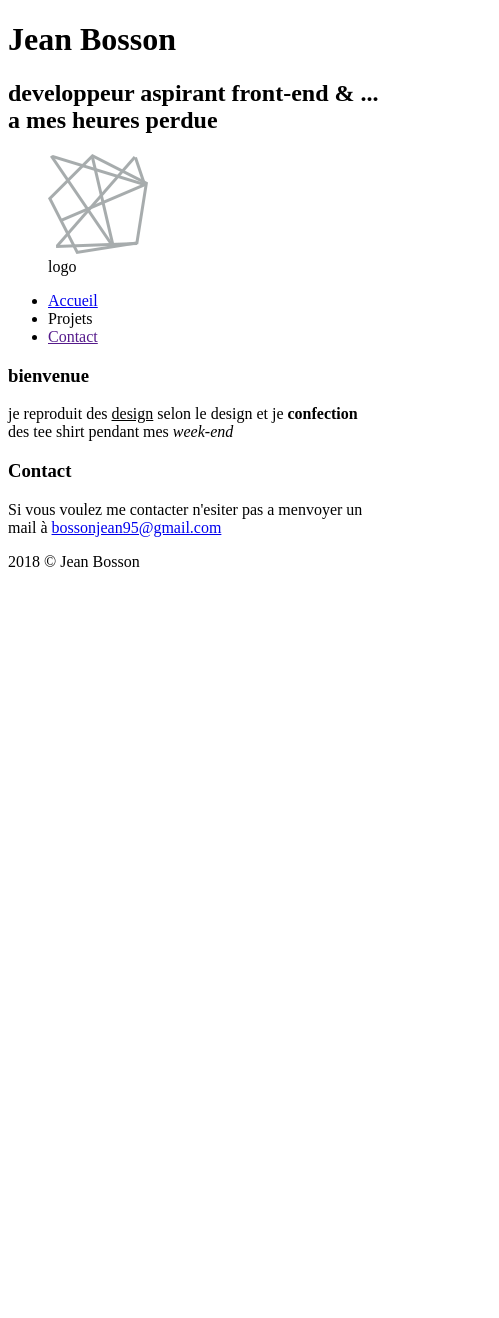
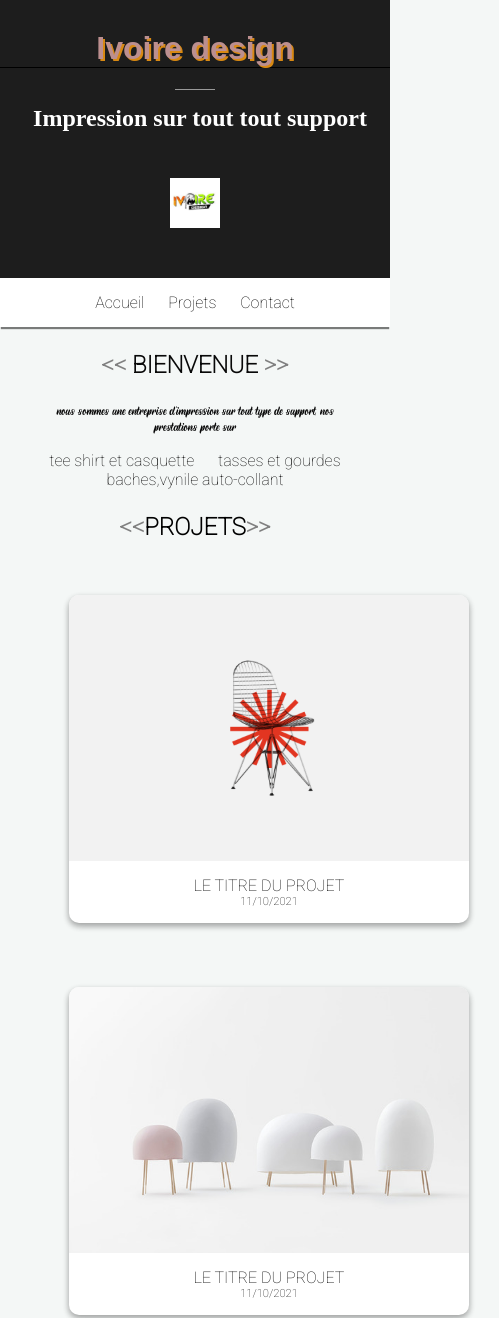
Before and after one commit to jeanbosson/lasttime, a plain HTML site: page index.html in a window 390 px wide. Shown: the top 1318 px of the page, 499 px wide, since content can reach past the window. Before the commit the page ends 844 px from the top, so only its background shows below. Drawn offline with Linux system fonts and the light colour scheme; a web font is replaced by a local one.

Commit message:
responsivite

```diff
--- /dev/null
+++ b/design/style.css
@@ -0,0 +1,233 @@
+body{
+    font-family: 'Roboto', sans-serif;
+    background-color: #F4F7F6;
+    margin: 0%;
+    /* background-image: url(le liens);
+    background-attachment: fixed;  */
+    /* background-repeat: repeat; */
+
+}
+img{
+    /* float: left; */
+
+}
+#logo{
+    margin-top: 30px;
+
+    width: 50px;
+
+
+}
+header{
+    text-align: center;
+    background-color: #1D1D1D;
+    color: white;
+    padding-bottom: 30px;
+}
+section{
+    text-align: center;
+}
+nav{
+    text-align: center;
+    background-color: white;
+    box-shadow: 0px 3px 1px -1px rgba(0, 0, 0, 0.5);
+    font-size: 1,1em;
+    padding: 15px;
+
+
+
+    /* clear: both; */
+}
+
+
+
+
+h1{
+    font-family:'Noto+Sans+Display', sans-serif ;
+    /* pour suprimer lespace du haut  */
+    margin-top: 0%;
+    padding-top: 30px;
+
+    /* opacity: ; */
+    /* prend une valeur entre 0 et 1 ; oon ne vois plus l'element */
+    border-bottom: 1px black solid;
+    /* box-shadow: 0px 0px 0px black; les ombres */
+    text-shadow: 2px 2px 0px rgb(216, 137, 19);
+
+}
+h1:hover {
+    color: rosybrown;
+}
+h2{
+   font-family: 'Libre+Baskerville';
+   font-size: 1.5em;
+   border-radius: 10px 10px;
+   width: 400px;
+   /* il a centrer lelement */
+   margin: auto;
+   /* pour cacher ce qui depasse */
+   /* overflow:hidden ; */
+
+   /* border-radius: 10px / 30px; courbe */
+   /* border radius accmpagne le border */
+   word-wrap: break-word;
+/* au cas ou on depasse les 400px casse. */
+
+}
+h3:before{
+    content: "<<";
+    color: gray;
+}
+h3{
+    font-size: 1.5em;
+    /* clear: both; */
+    /* pour annuler le float */
+    text-transform: uppercase ;
+}
+h3:after{
+    content: ">>";
+    color: gray;
+}
+a{
+    text-decoration: none;
+    color: black;
+}
+a:focus{
+    color: red;
+}
+a:visited{
+    color:rgb(49, 13, 175);
+}
+
+
+ul{
+    padding: 0;
+    /* pour suprimer les decalage de ul */
+    /* pour suprimer le marin */
+    display: inline;
+
+}
+li {
+    display: inline;
+    list-style-type:none ;
+        /* pour suprimer les.. */
+    margin: 10px;
+    /* lespace entre les elements */
+
+}
+li:hover{
+    font-weight: bold;
+}
+/* a[title="contact"] {
+    display: block;
+} */
+
+/* class */
+
+.separator{
+    width: 40px;
+    height: 1px;
+    margin: 15px auto;
+    display: block;
+    background-color: #999999;
+
+}
+
+.bienvenue{
+    color: rgb(8, 8, 8);
+
+}
+.contener{
+    width: 80%;
+    /* pour centrer la page */
+    margin: auto;
+
+}
+.projet{
+    width: 400px;
+    margin: 30px;
+    display: inline-block;
+    /* a la ligne et aussi a la fois haut et bas */
+    background-color: white;
+    padding-bottom: 15px;
+    border: 0 black solid;
+    border-radius: 10px ;
+    /* les allantour */
+    overflow: hidden;
+    /* cacher ce qui depasse */
+    box-shadow: 0 3px 6px rgba(0,0,0,0.16), 0 3px 6px rgba(0,0,0,0.23);
+    /* cope open */
+
+}
+.projet:hover{
+    box-shadow: 0 14px 28px rgba(0,0,0,0.25), 0 10px 10px rgba(0,0,0,0.22);
+    transition: 0.3s;
+}
+
+.projet img{
+    min-width: 400px;
+    height: 266px;
+
+
+}
+.picture{
+    width: 400px;
+    height: 266px;
+    overflow: hidden; /*pour cacher  */
+    margin-bottom: 15px;
+
+
+}
+.projet .date-project{
+    font-size: 0.7em;
+
+}
+.projet span{
+    text-align: center;
+    display: block;     /* pour mettre les span haut et bas */
+    text-transform: uppercase;
+}
+
+/* id */
+#projets{
+display: flex ;
+}
+#contact{
+
+}
+#contact {
+    border: 1px black solid;
+    border-radius: 15px;
+    padding: 30px;
+    margin-bottom: 50px;
+}
+
+
+p{
+    font-family: RineghanRegular, Haettenschweiler, 'Arial Narrow Bold', sans-serif, Helvetica, sans-serif;
+    /* text-align: justify; */
+}
+
+footer{
+    background-color: #1D1D1D;
+    color: white;
+    font-weight: bold;
+    text-align: center;
+    /* gras pour annuler normal */
+    font-style: italic;
+    /* pour italic */
+    /* text-decoration: ; */
+    /*  souligner none etc*/
+    padding: 15px;
+}
+*{
+    box-sizing: border-box;
+    /* la taille de la boite cest les bordues de la boite a cause des padding*/
+}
+
+/* police personalisée sur dafont*/
+
+@font-face {
+    font-family: 'RineghanRegular' ;
+    src: url(../src/RineghanRegular.ttf) format('truetype');
+}
--- a/index.html
+++ b/index.html
@@ -2,19 +2,28 @@
 <html>
 <head>
 	<meta charset="utf-8">
-	<title></title>
+	<title>first_project</title>
+	<link rel="stylesheet" type="text/css" href="design/style.css" />
+	<!-- google -->
+
+<link rel="preconnect" href="https://fonts.googleapis.com">
+<link rel="preconnect" href="https://fonts.gstatic.com" crossorigin>
+<link href="https://fonts.googleapis.com/css2?family=Explora&family=Open+Sans:ital,wght@1,300&display=swap" rel="stylesheet">
+<link href="https://fonts.googleapis.com/css2?family=Libre+Baskerville&family=Noto+Sans+Display:ital,wght@1,100&family=Roboto:wght@100&display=swap" rel="stylesheet">
 </head>
 <body>
 			<!-- header -->
 	<header>
-		<h1>Jean Bosson </h1>
-		<h2>developpeur aspirant front-end & ... a mes heures perdue</h2>
+		<h1> Ivoire design </h1>
+		<!-- span -->
+		<span class="separator"></span>
+
+		<h2>Impression sur tout tout support</h2>
 
 				<!-- logo -->
-			<figure>
-				<img src="pictures/logo.png" alt="logo" title="ceci est mon logo"
- 				/>
- 				<figcaption>logo</figcaption>
+			<figure >
+				<img src="pictures/ivoiredesign.jpeg" alt="logo" title="ceci est mon logo"
+				id="logo"/>
  			</figure>
 	</header>
 
@@ -22,21 +31,120 @@
 	<nav>
 		<ul>
 			<li><a href="index2.html" title="allé a l'index2" target="_blank">Accueil</a></li>
-			<li><a hre="#projts" >Projets</a></li>
-			<li><a href="">Contact</a></li>
+			<li><a href="#projts" title="accueil 2">Projets</a></li>
+			<li><a href="#contact" title="contact">Contact</a></li>
 		</ul>
 	</nav>
 
-	<section>
-			<h3> bienvenue </h3>
-		<p>je reproduit des <u>design</u> selon le design et je <b>confection</b> des tee shirt pendant mes <em>week-end</em> </p>
-	</section>
+	<div class="contener">
 
-	 <section>
-	 	<h3>Contact</h3>
-	 		<!-- description -->
-	 		<p>Si vous voulez me contacter n'esiter pas a menvoyer un mail à <a href="mailto:bossonjean95@gmail.com">bossonjean95@gmail.com</a> </p>
-	 </section>
+		<section class="bienvenue">
+				<h3> bienvenue </h3>
+			<p>nous sommes une entreprise d'impression sur tout type de support, nos prestations porte sur </p>
+			<ul>
+				<li>tee shirt et casquette</li>
+				<li>tasses et gourdes </li>
+				<li>baches,vynile auto-collant</li>
+			</ul>
+		</section>
+				<!-- projet -->
+		<section>
+			<h3>Projets</h3>
+		</section>
+		<!-- contneur -->
+		<div id="projts">
+			<div class="projet">
+				<a href="index2.html">
+					<div class="picture">
+						<img src="pictures/illustration_1.png" alt="mon premier projet">
+
+					</div>
+					<div class="span">
+						<span>le titre du projet</span>
+						<span class="date-project">11/10/2021</span>
+				</div>
+				</a>
+			</div>
+
+			<div class="projet">
+				<a href="index2.html">
+					<div class="picture">
+						<img src="pictures/illustration_2.jpg" alt="mon premier projet">
+
+					</div>
+					<div class="span">
+						<span>le titre du projet</span>
+						<span class="date-project">11/10/2021</span>
+				</div>
+				</a>
+			</div>
+
+			<div class="projet">
+				<a href="index2.html">
+					<div class="picture">
+						<img src="pictures/illustration_3.jpg" alt="mon premier projet">
+
+					</div>
+					<div class="span">
+						<span>le titre du projet</span>
+						<span class="date-project">11/10/2021</span>
+				</div>
+				</a>
+
+
+			</div>
+
+			<div class="projet">
+				<a href="index2.html">
+					<div class="picture">
+						<img src="pictures/illustration_4.jpg" alt="mon premier projet">
+
+					</div>
+					<div class="span">
+						<span>le titre du projet</span>
+						<span class="date-project">11/10/2021</span>
+				</div>
+				</a>
+
+
+			</div>
+
+			<div class="projet">
+				<a href="index2.html">
+					<div class="picture">
+						<img src="pictures/illustration_5.jpg" alt="mon premier projet">
+
+					</div>
+					<div class="span">
+						<span>le titre du projet</span>
+						<span class="date-project">11/10/2021</span>
+				</div>
+				</a>
+			</div>
+
+			<div class="projet">
+				<a href="index2.html">
+					<div class="picture">
+						<img src="pictures/illustration_6.jpg" alt="mon premier projet">
+
+					</div>
+					<div class="span">
+						<span>le titre du projet</span>
+						<span class="date-project">11/10/2021</span>
+				</div>
+				</a>
+			</div>
+
+		</div>
+
+		<section >
+			<h3>Contact</h3>
+			<div id="contact">
+				<!-- description -->
+				<p>Si vous voulez me contacter n'esiter pas a menvoyer un mail à <b><a href="mailto:bossonjean95@gmail.com">bossonjean95@gmail.com</a></b> </p>
+			</div>
+		</section>
+	</div>
 			<!-- footer -->
 	<footer>
 		<span>2018 &copy; Jean Bosson </span>
--- /dev/null
+++ b/info.css
@@ -0,0 +1,145 @@
+<!DOCTYPE html>
+<html>
+<head>
+	<meta charset="utf-8">
+	<title></title>
+</head>
+<body>
+
+<!-- pour utiliser les images -->
+<figure>
+
+
+</figure>
+<figcaption></figcaption>
+<img src="pictures/logo.png"
+title="ceci est mon logo"
+alt="logo" <!-- en cas de burg pour savoir ce qui est la ou pour google -->
+/>
+
+<!-- les selecteurs -->
+h1, a{
+	tout les h1 et les a ...
+}
+
+p a {
+	dans les paragraphes tout les liens  b
+}
+
+a[title]{
+	tout les liens qui ont un attribu title ...
+	si on veut un seul on precise .
+}
+
+<!-- taille de police -->
+x{
+	font-size
+}
+taille absolue
+en px
+
+taille relative
+trois facon de les utiliser
+ -> xx-small x-small ; small medium large x-large xx-large
+ -> 1 em (taille normal) 0.5 ,,;1.1
+
+ <!-- modifier une police -->
+
+font-family: ;
+
+<!-- souligner et autre -->
+
+font-weight: bold; 3
+    /* gras pour annuler normal */
+    font-style: italic;
+    /* pour italic */
+    text-decoration: ;
+    /*  souligner none etc*/
+
+	/* <!-- aligner un texte --> */
+
+	text-align: center ,left,right,justify;
+
+pour gerer les ul
+	ul{
+		padding: 0;
+		/* pour suprimer les decalage de ul */
+
+	}
+	li {
+		list-style-type:none ;
+			/* pour suprimer les.. */
+
+	}
+	/* les flotant */
+
+/*
+	les bordure */
+	h1{
+		border:largeur[px] ,couleur , type de bordure [solid,double,none,etc] ;
+		border-bottom: en bas
+		/* border-radius: marche uniquement sil ya border  */
+		pour arrondirer les angles
+	}
+
+	lesombres
+	h1{
+		box-shadow: decalage horizontale/ vertical / adoucicment /color /inset [interieur] outset [exterieur];
+	}
+/* survol */
+lorsaue la souris passe dessus
+	h1:hover{
+		color:red;
+	}
+	h1:active{
+
+	}
+	/* tabulation */
+	a:focus{
+		color: red;
+	}
+	a:visited{
+		lorquon clic dessus
+	}
+/* poour aligner  */
+a{
+	display: inligne;
+	/* pour ecrire en dessous */
+	f{
+		display: block;
+	}
+}
+
+les DIMENSIONS
+h1{
+	height: vertical;px
+	width: horizontal;
+	min-width: none;
+	max-widht: ;
+}
+
+LES POSITIONS DES ELEEMNT
+h1{
+	position: relative (ajustement),aboslue [au dessus de ],fixed (il bouge a la fois avec le
+	lement);
+	left: ,,,;
+	:right,,,
+}
+FLEX BOX
+
+.conteneur {
+	display: flex;
+	/* pour les mettres sur la meme ligne */
+	flex-direction: column;
+	/* pour faire en colone  ou colone reverse*/
+	pour forcer le retour a la line-gap-override: ;
+	flex-wrap: wrap;
+	/* pour revenir a la ligne */
+	justify-content:  flex-end[a la fin] flex-start space-between[] ;
+
+}
+
+
+
+</body>
+</html>
```
Also changed, not shown: index2.html (+20 -10 lines), info.html (deleted, +0 -22 lines), ._index.html (added), pictures/._ivoiredesign.jpeg (added), pictures/illustration_1.png (added), pictures/illustration_2.jpg (added), pictures/illustration_3.jpg (added), pictures/illustration_4.jpg (added), pictures/illustration_5.jpg (added), pictures/illustration_6.jpg (added), pictures/ivoiredesign.jpeg (added), src/._RineghanRegular.ttf (added), src/RineghanRegular.ttf (added), 2 other files.
